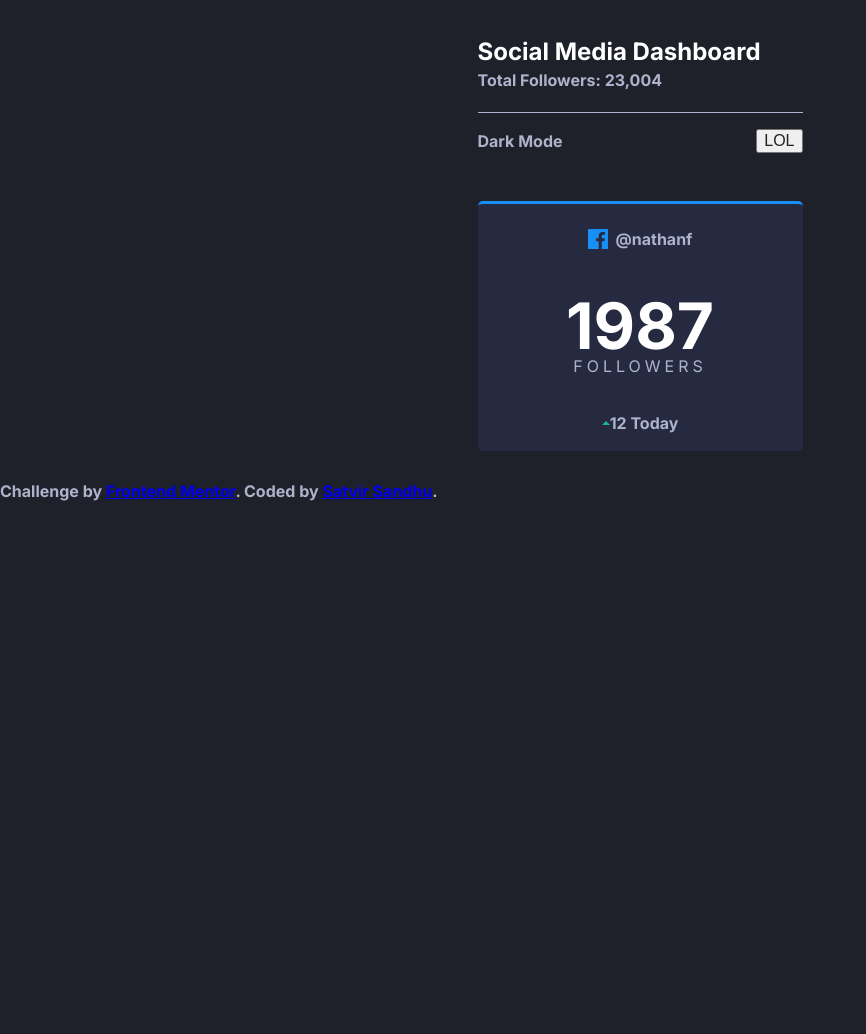
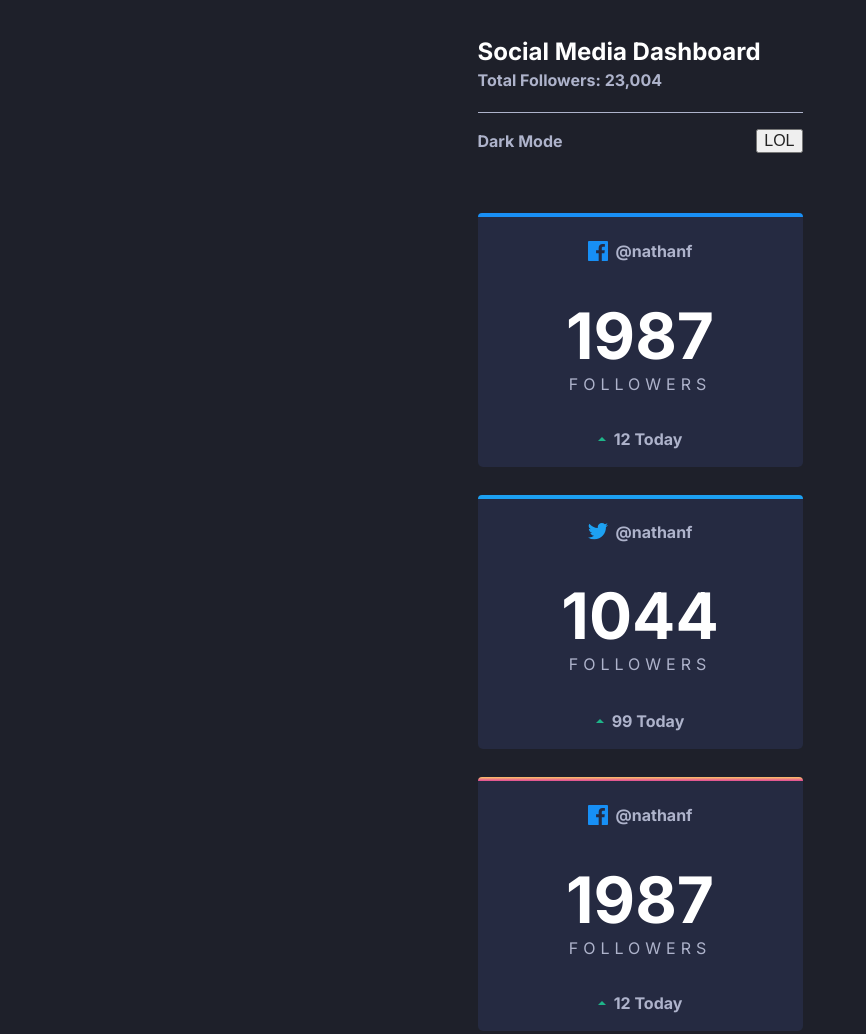
Before and after one commit to satv1r/FEM-socialmediaconversion, a plain HTML site: page index.html in a window 1280 px wide. Shown: the top 1034 px of the page, without its empty margins (0-866 px from the left). Before the commit the page ends 800 px from the top, so only its background shows below. Drawn offline with Linux system fonts and the light colour scheme.

Commit message:
style main cards

```diff
--- a/index.html
+++ b/index.html
@@ -37,7 +37,49 @@
       </div>
       <main>
         <div class="main-cards">
-          <div class="main-card">
+          <div class="main-card facebook">
+            <div class="card-top">
+              <img src="./images/icon-facebook.svg" alt="" />
+              <p class="username">@nathanf</p>
+            </div>
+            <div class="card-middle">
+              <p class="follower-count" id="follower-count">1987</p>
+              <p class="followers">followers</p>
+            </div>
+            <div class="card-bottom">
+              <img src="images/icon-up.svg" alt="" />
+              <p class="today">12 Today</p>
+            </div>
+          </div>
+          <div class="main-card twitter">
+            <div class="card-top">
+              <img src="./images/icon-twitter.svg" alt="" />
+              <p class="username">@nathanf</p>
+            </div>
+            <div class="card-middle">
+              <p class="follower-count" id="follower-count">1044</p>
+              <p class="followers">followers</p>
+            </div>
+            <div class="card-bottom">
+              <img src="images/icon-up.svg" alt="" />
+              <p class="today">99 Today</p>
+            </div>
+          </div>
+          <div class="main-card instagram">
+            <div class="card-top">
+              <img src="./images/icon-facebook.svg" alt="" />
+              <p class="username">@nathanf</p>
+            </div>
+            <div class="card-middle">
+              <p class="follower-count" id="follower-count">1987</p>
+              <p class="followers">followers</p>
+            </div>
+            <div class="card-bottom">
+              <img src="images/icon-up.svg" alt="" />
+              <p class="today">12 Today</p>
+            </div>
+          </div>
+          <div class="main-card youtube">
             <div class="card-top">
               <img src="./images/icon-facebook.svg" alt="" />
               <p class="username">@nathanf</p>
--- a/src/index.css
+++ b/src/index.css
@@ -364,8 +364,7 @@ main {
 
 .main-card {
   width: 100%;
-  border-radius: 5px;
-  border-top: 3px solid var(--facebook);
+  border-radius: 0 0 5px 5px;
   background: var(--dark-card-bg);
   display: flex;
   flex-direction: column;
@@ -373,6 +372,32 @@ main {
   justify-content: space-around;
   /* padding: 2rem 0; */
   height: 250px;
+  margin: 1rem 0;
+  position: relative;
+}
+
+.main-card::before {
+  content: "";
+  position: absolute;
+  top: 0;
+  left: 0;
+  width: 100%;
+  height: 4px;
+  border-radius: 5px 5px 0 0;
+  transform: translateY(-4px);
+}
+
+.main-card.facebook::before {
+  background: var(--facebook);
+}
+.main-card.twitter::before {
+  background: var(--twitter);
+}
+.main-card.instagram::before {
+  background: var(--instagram);
+}
+.main-card.youtube::before {
+  background: var(--youtube);
 }
 
 .main-card .card-top,
@@ -397,7 +422,19 @@ main {
 }
 
 .main-card .card-middle .followers {
+  margin-top: 0.5rem;
   font-weight: 400;
   text-transform: uppercase;
-  letter-spacing: 4px;
+  letter-spacing: 5px;
 }
+
+.main-card .card-bottom {
+  display: flex;
+  align-items: center;
+  justify-content: center;
+}
+
+.main-card .card-bottom img,
+.main-card .card-bottom p {
+  margin: 0 0.25rem;
+}
```
